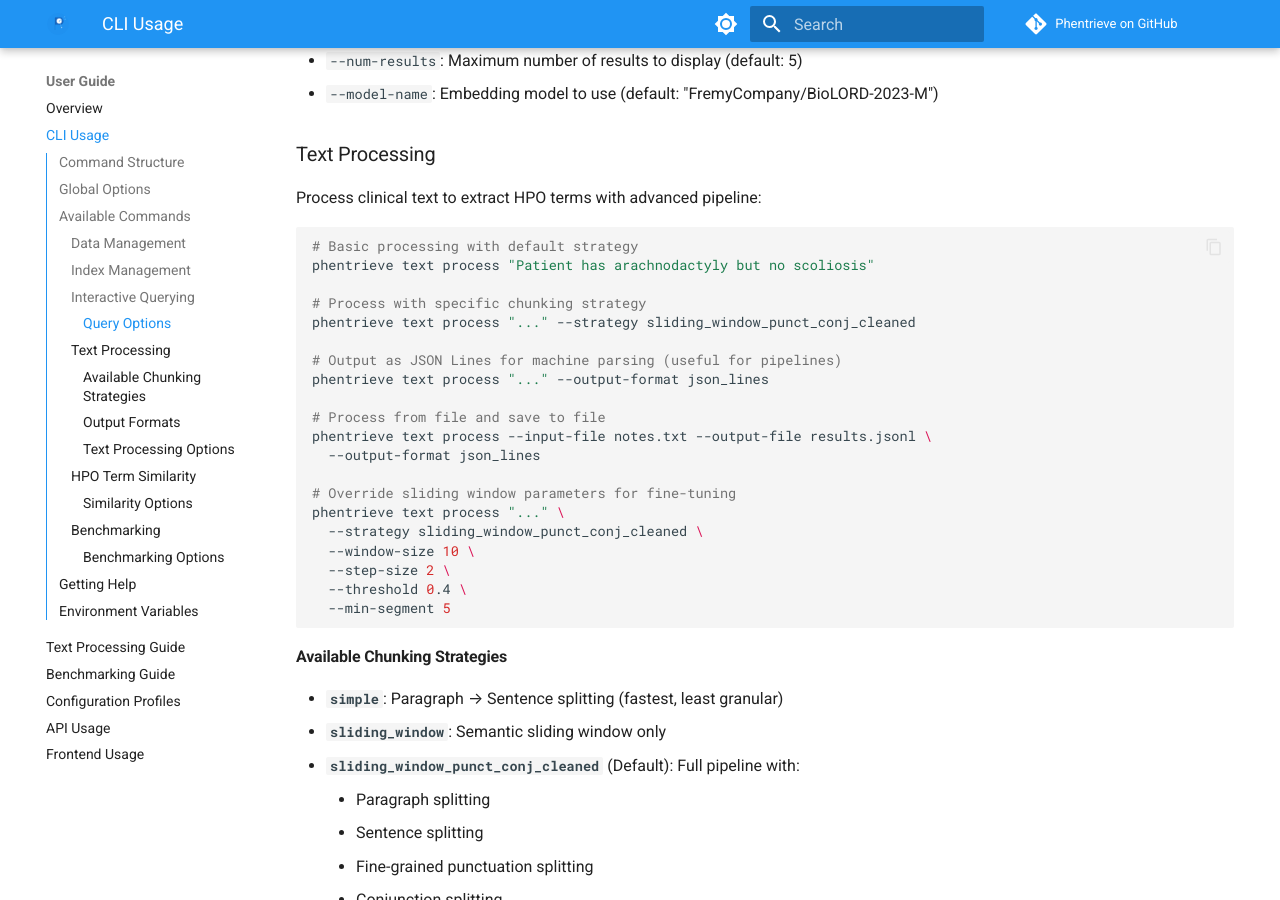
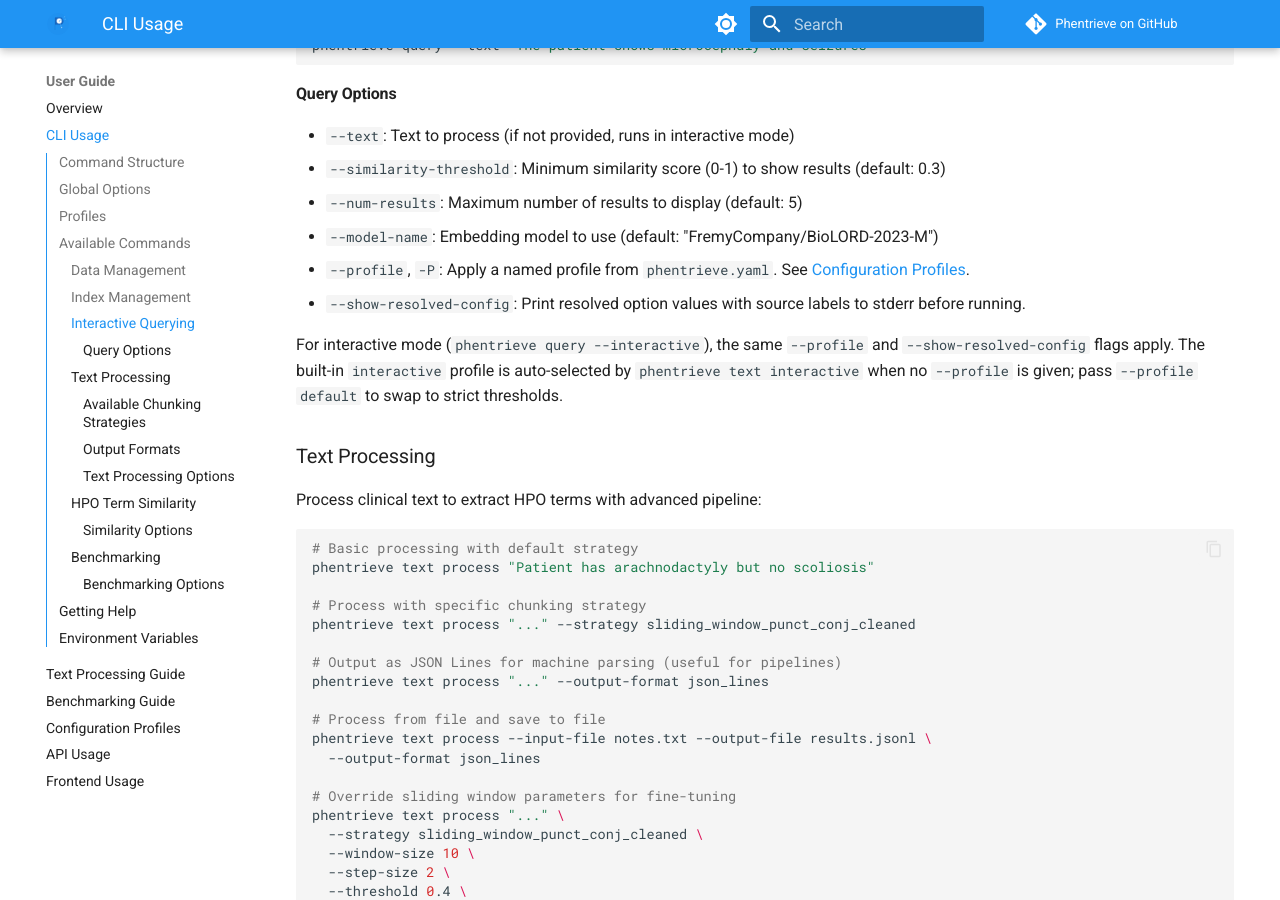
Before and after one commit to berntpopp/phentrieve, an MkDocs documentation site: the page built from docs/user-guide/cli-usage.md, in a window 1280 px wide and 900 px high, scrolled down 1494 px. Built offline with MkDocs 1.6.1 and Material for MkDocs 9.7.7, drawn with Linux system fonts in a browser that asks for light colours; comment, search, counter and statistics services are not loaded; some of the changed text lies outside the part shown.

Commit message:
docs(user-guide): document --profile and --show-resolved-config
Adds the new CLI flags to cli-usage.md option tables. Notes that the API
doesn't accept --profile in api-usage.md.

```diff
--- a/docs/user-guide/cli-usage.md
+++ b/docs/user-guide/cli-usage.md
@@ -17,6 +17,12 @@
 *   `--debug`: Enable verbose logging for debugging purposes
 *   `--version`: Show version information and exit
 *   `--help`: Show help message for any command
+
+## Profiles
+
+Most commands accept `--profile NAME` to apply a preset bundle of options
+defined in `phentrieve.yaml`. See [Configuration Profiles](./configuration-profiles.md)
+for the full guide.
 
 ## Available Commands
 
@@ -61,6 +67,13 @@
 - `--similarity-threshold`: Minimum similarity score (0-1) to show results (default: 0.3)
 - `--num-results`: Maximum number of results to display (default: 5)
 - `--model-name`: Embedding model to use (default: "FremyCompany/BioLORD-2023-M")
+- `--profile`, `-P`: Apply a named profile from `phentrieve.yaml`. See [Configuration Profiles](./configuration-profiles.md).
+- `--show-resolved-config`: Print resolved option values with source labels to stderr before running.
+
+For interactive mode (`phentrieve query --interactive`), the same `--profile`
+and `--show-resolved-config` flags apply. The built-in `interactive` profile
+is auto-selected by `phentrieve text interactive` when no `--profile` is
+given; pass `--profile default` to swap to strict thresholds.
 
 ### Text Processing
 
@@ -120,6 +133,8 @@
 - `--strategy`: Chunking strategy (see above)
 - `--language`: Text language for accurate processing (en, de, es, fr, nl)
 - `--output-format`: Output format (json_lines, rich_json_summary, csv_hpo_list)
+- `--profile`, `-P`: Apply a named profile from `phentrieve.yaml`. See [Configuration Profiles](./configuration-profiles.md).
+- `--show-resolved-config`: Print resolved option values with source labels to stderr before running.
 
 **Sliding Window Parameters** (override config for all strategies using sliding window):
 - `--window-size`: Window size in tokens (default: 7)
```
Also changed, not shown: docs/user-guide/api-usage.md (+7 -0 lines).
